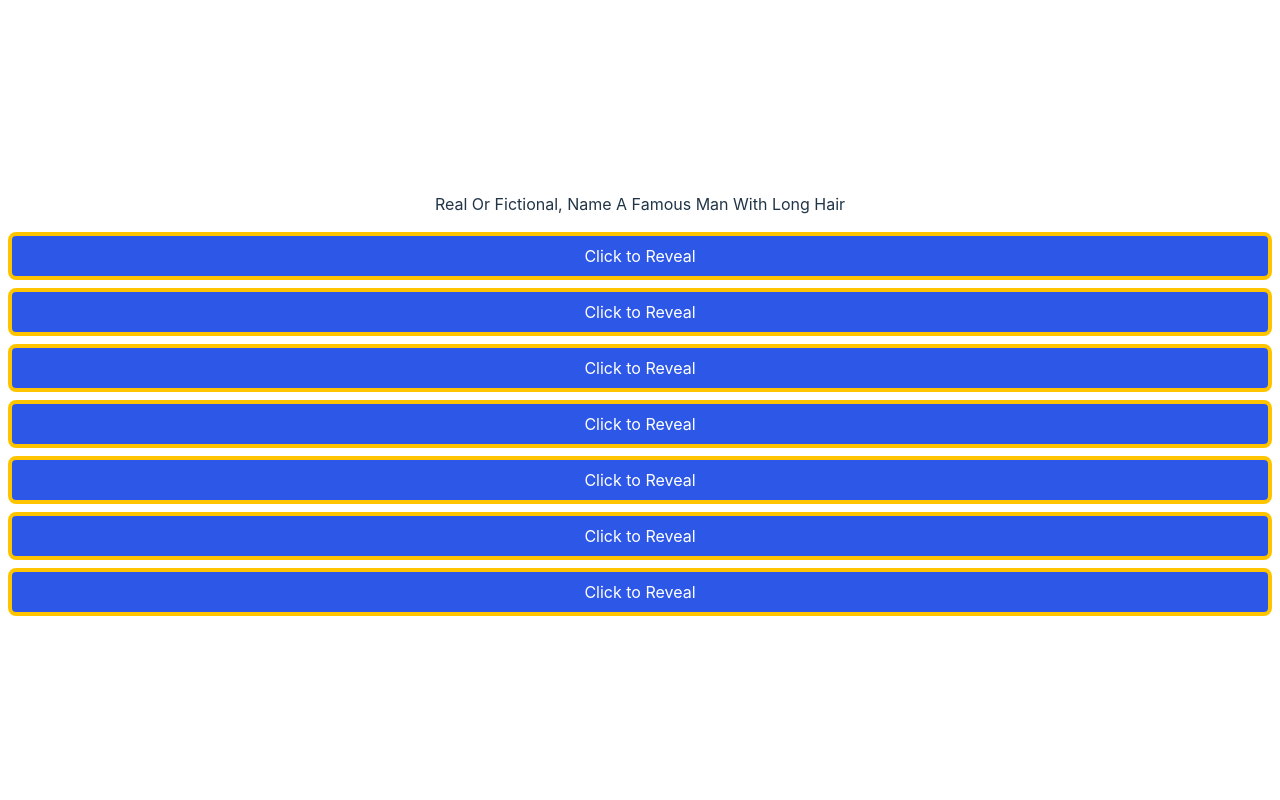
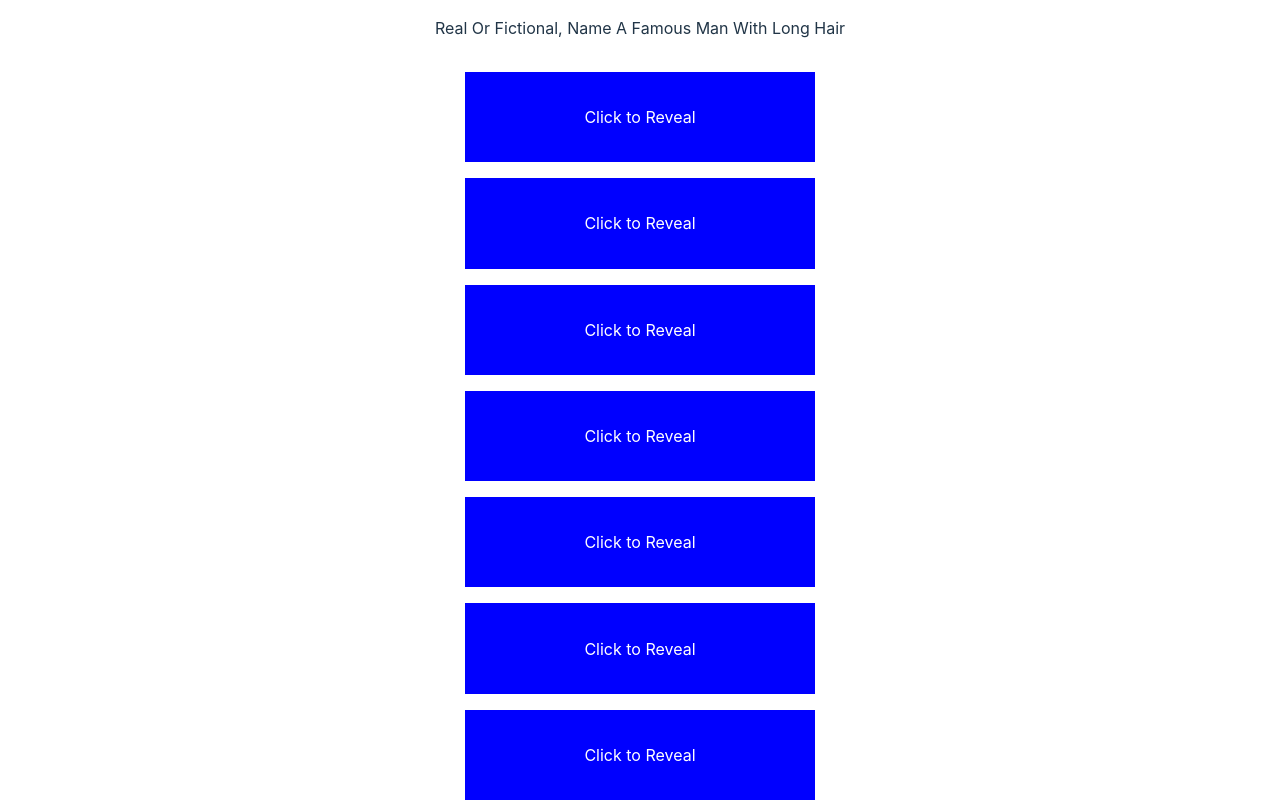
Before and after one commit to weakbox/family-feud, a React (Vite) app: page / in a window 1280 px wide. Built offline with nearby package versions, Linux system fonts and the light colour scheme.

Commit message:
Added 3D flip effect to Answer

```diff
--- a/src/App.css
+++ b/src/App.css
@@ -1,4 +1,9 @@
 #root {
-    text-align: center;
+    display: flex;
+    flex-direction: column;
+    justify-content: center;
+    align-items: center;
     width: 100vw;
+    height: 100vh;
+    gap: 1rem;
 }
--- a/src/components/Answer.module.css
+++ b/src/components/Answer.module.css
@@ -1,15 +1,40 @@
+/* 3D card effect inspired by: https://www.w3schools.com/howto/howto_css_flip_card.asp */
+
 .wrapper {
-    cursor: pointer;
-    color: white;
-    background-color: rgb(45, 88, 231);
-    border: 4px solid rgb(255, 196, 0);
-    border-radius: 0.5rem;
-    padding: 0.5rem;
-    margin: 0.5rem;
-    display: flex;
-    justify-content: space-around;
+  background-color: transparent;
+  width: 350px;
+  height: 100px;
+  /* perspective: 1000px; */
+  color: white;
+}
+
+.innerWrapper {
+  position: relative;
+  width: 100%;
+  height: 100%;
+  text-align: center;
+  transition: transform 400ms;
+  transform-style: preserve-3d;
 }
 
 .flipped {
-    background-color: rgb(25, 179, 43);
+  transform: rotateX(180deg);
 }
+
+.front, .back {
+  position: absolute;
+  width: 100%;
+  height: 100%;
+  backface-visibility: hidden;
+}
+
+.front {
+  background-color: blue;
+  align-content: center;
+}
+
+.back {
+  background-color: dodgerblue;
+  transform: rotateX(180deg);
+  align-content: center;
+}
--- a/src/components/Answer.tsx
+++ b/src/components/Answer.tsx
@@ -29,9 +29,11 @@ function Answer({answer, points}: AnswerProps) {
   }
 
   return (
-    <div className={`${styles.wrapper} ${flipped ? styles.flipped : ""}`} onClick={handleClick}>
-      <span>{flipped ? answer : "Click to Reveal"}</span>
-      {flipped && <span>{points}</span>}
+    <div className={styles.wrapper} onClick={handleClick}>
+      <div className={`${styles.innerWrapper} ${flipped && styles.flipped}`}>
+        <div className={styles.front}>{"Click to Reveal"}</div>
+        <div className={styles.back}>{answer} {points}</div>
+      </div>
     </div>
   );
 }
```
